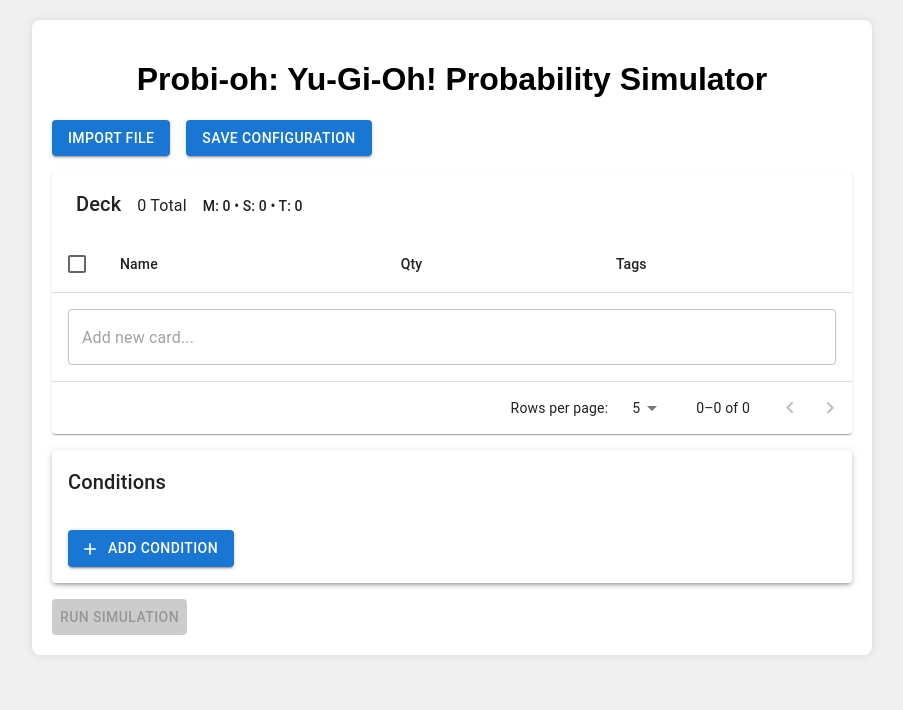
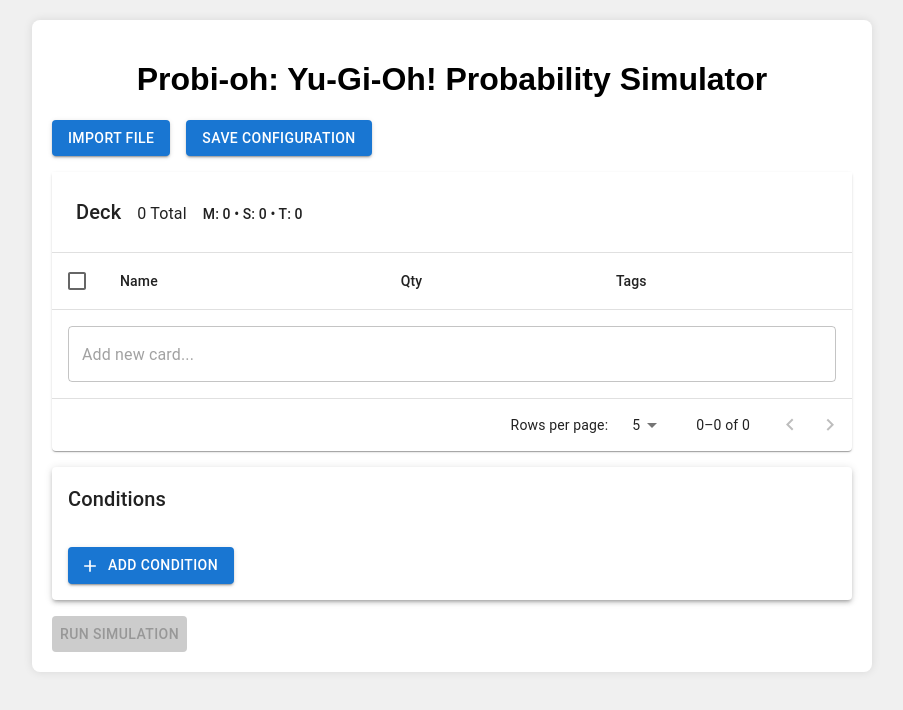
Before and after one commit to CodeFatherG/probi-oh, a React app: page / in a window 1280 px wide. Shown: the top 710 px of the page, without its empty margins (188-1091 px from the left). Built offline with nearby package versions, Linux system fonts and the light colour scheme.

Commit message:
Make the toolbar sticky to the paper element so it scrolls with the parent

```diff
--- a/src/components/CardTable.tsx
+++ b/src/components/CardTable.tsx
@@ -176,14 +176,26 @@ export default function CardTable({
     const isSelected = (name: string) => selected.indexOf(name) !== -1;
 
     return (
-        <Paper>
-            <Toolbar>
+        <Paper sx={{ position: 'relative' }}>
+            <Toolbar
+                sx = {{
+                    position: 'sticky',
+                    top: 0,
+                    zIndex: 1,
+                    backgroundColor: 'background.paper',
+                    display: 'flex',
+                    justifyContent: 'flex-end',
+                    padding: 1,
+                    borderBottom: 1,
+                    borderColor: 'divider'
+                }}
+            >
                 <Box sx={{ display: 'flex', alignItems: 'baseline', flex: '1 1 100%' }}>
                     <Typography variant="h6" component="div" sx={{ mr: 2 }}>
                         Deck
                     </Typography>
                     <Typography variant="subtitle1" component="div">
-                    {calculateCardSummary().totalCount} Total
+                        {calculateCardSummary().totalCount} Total
                     </Typography>
                     <Typography variant="subtitle2" component="div" sx={{paddingLeft: 2}}>
                         M: {calculateCardSummary().monsterCount} • S: {calculateCardSummary().spellCount} • T: {calculateCardSummary().trapCount}
@@ -197,7 +209,7 @@ export default function CardTable({
                         <IconButton onClick={() => handleMoveCard('down')} disabled={selected.length !== 1}>
                             <ArrowDownward />
                         </IconButton>
-                        <IconButton onClick={handleDeleteSelected}>
+                        <IconButton onClick={handleDeleteSelected} disabled={selected.length === 0}>
                             <Delete />
                         </IconButton>
                     </>
```
